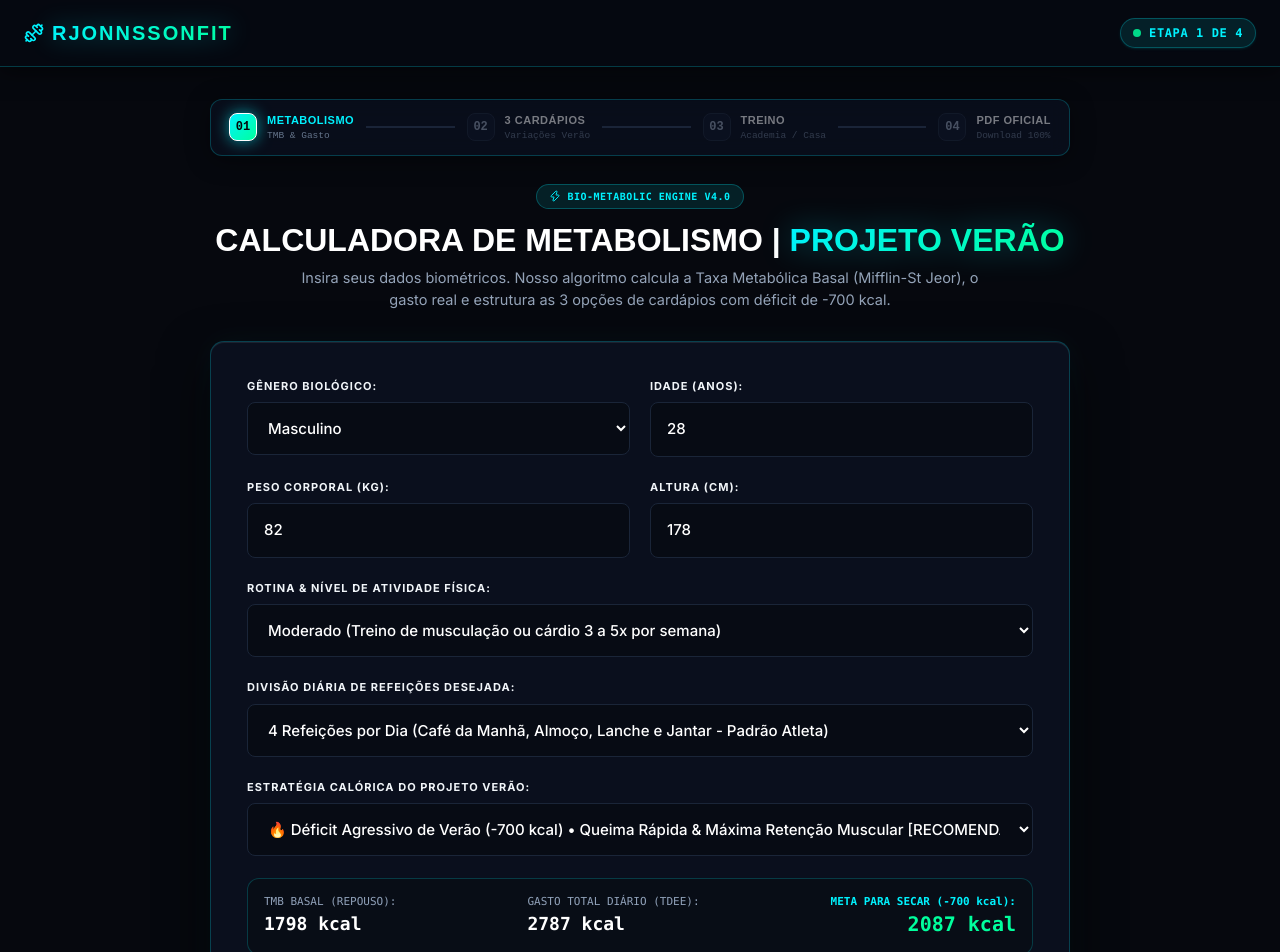
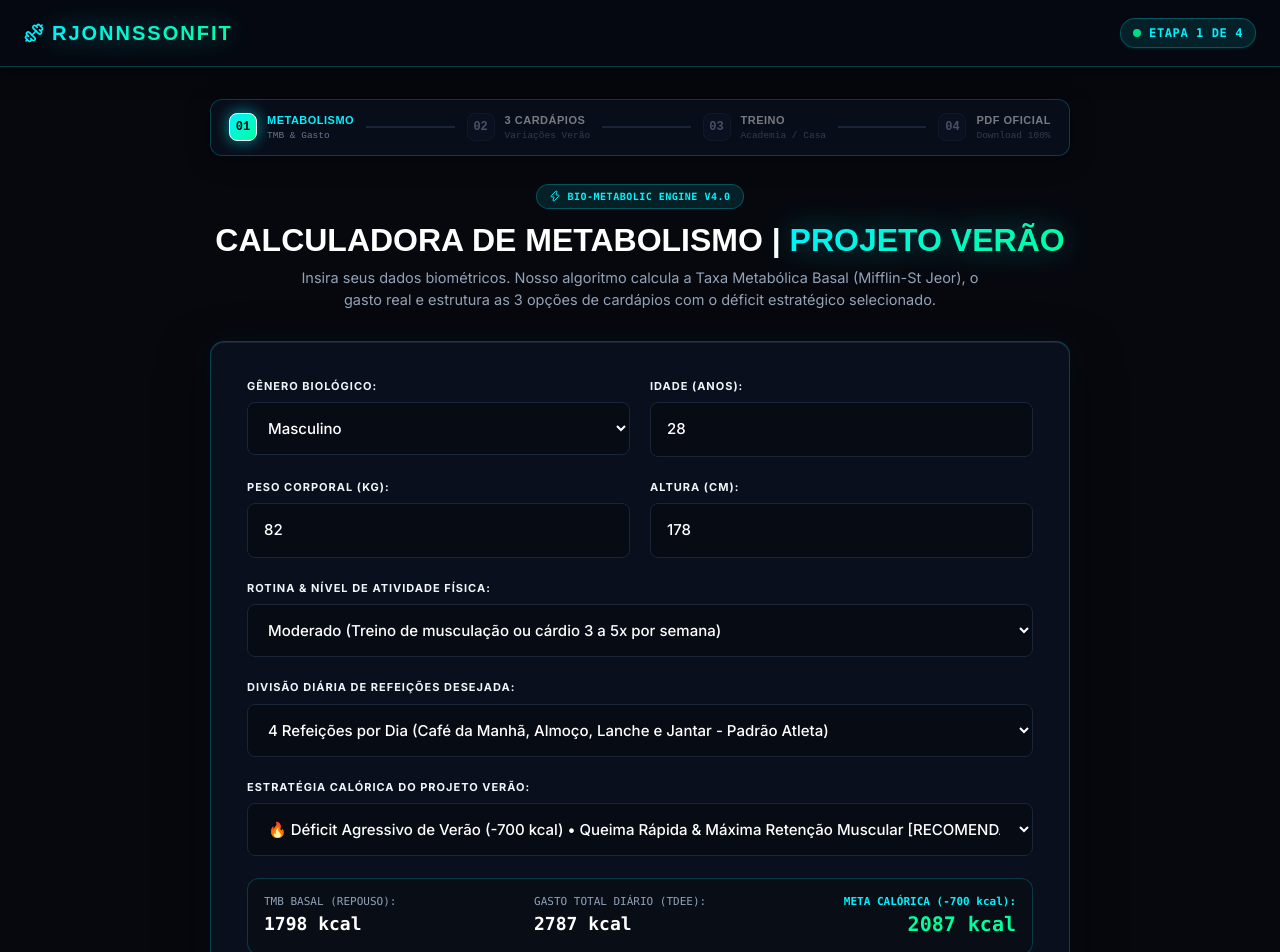
Before and after one commit to richardjonnsson/nutridebolso, a Next.js app: page / in a window 1280 px wide. Shown: the top 952 px of the page. Built offline with nearby package versions, Linux system fonts and the light colour scheme.

Commit message:
fix: torna os textos de deficit e meta calorica 100% dinamicos conforme o objetivo selecionado

```diff
--- a/src/app/page.tsx
+++ b/src/app/page.tsx
@@ -227,7 +227,7 @@ export default function RJonnssonFitPage() {
               Calculadora de Metabolismo | <span>Projeto Verão</span>
             </h1>
             <p className="subtitle">
-              Insira seus dados biométricos. Nosso algoritmo calcula a Taxa Metabólica Basal (Mifflin-St Jeor), o gasto real e estrutura as 3 opções de cardápios com déficit de -700 kcal.
+              Insira seus dados biométricos. Nosso algoritmo calcula a Taxa Metabólica Basal (Mifflin-St Jeor), o gasto real e estrutura as 3 opções de cardápios com o déficit estratégico selecionado.
             </p>
 
             <div className="calc-wrapper">
@@ -341,7 +341,9 @@ export default function RJonnssonFitPage() {
                     <span className="text-lg font-black text-white font-mono">{targets.get} kcal</span>
                   </div>
                   <div className="text-right">
-                    <span className="text-[#00f2fe] font-mono text-[11px] font-bold block">META PARA SECAR (-700 kcal):</span>
+                    <span className="text-[#00f2fe] font-mono text-[11px] font-bold block">
+                      META CALÓRICA ({targets.calorieDiff > 0 ? `+${targets.calorieDiff}` : targets.calorieDiff} kcal):
+                    </span>
                     <span className="text-xl font-black text-[#00ff9d] font-mono">{targets.targetCalories} kcal</span>
                   </div>
                 </div>
@@ -397,7 +399,9 @@ export default function RJonnssonFitPage() {
                 </div>
 
                 <div className="result-box" style={{ borderColor: 'rgba(0, 255, 157, 0.45)', boxShadow: '0 0 15px rgba(0, 255, 157, 0.1)' }}>
-                  <h4 style={{ color: 'var(--primary-mint)' }}>Meta Calórica (-700 kcal)</h4>
+                  <h4 style={{ color: 'var(--primary-mint)' }}>
+                    Meta Calórica ({targets.calorieDiff > 0 ? `+${targets.calorieDiff}` : targets.calorieDiff} kcal)
+                  </h4>
                   <p style={{ color: 'var(--primary-mint)' }}>
                     {targets.targetCalories} <small style={{ fontSize: '14px', color: '#64748b' }}>kcal</small>
                   </p>
```
